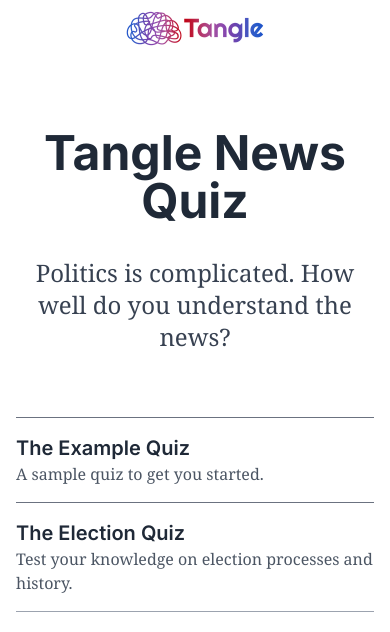
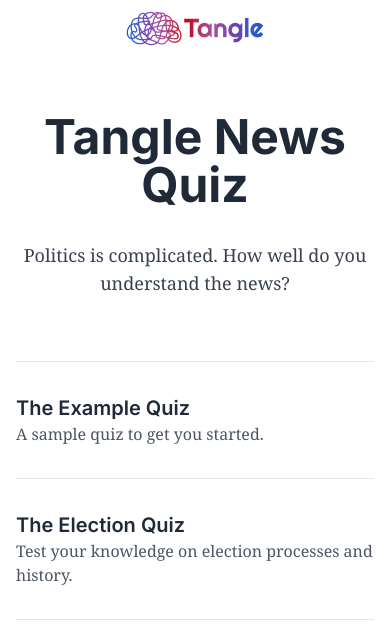
Before and after one commit to sjnaik02/tangle-quiz, a Next.js app: page / in a window 390 px wide. Shown: the top 632 px of the page. Built offline with nearby package versions, Linux system fonts and the light colour scheme.

Commit message:
minor animations

```diff
--- a/app/page.js
+++ b/app/page.js
@@ -12,18 +12,18 @@
 export default function Home() {
   return (
     <main
-      className={`min-h-screen flex flex-col ${inter.variable} font-sans max-w-4xl mx-auto px-4 py-12 relative`}
+      className={`flex min-h-screen flex-col ${inter.variable} relative mx-auto max-w-4xl px-4 py-8 font-sans`}
     >
-      <div className="text-center mb-12">
-        <h1 className="text-5xl md:text-8xl font-bold mb-8 text-gray-800">
+      <div className="mb-12 text-center">
+        <h1 className="mb-8 text-5xl font-bold text-gray-800 md:text-8xl">
           Tangle News Quiz
         </h1>
-        <h2 className="text-2xl md:text-2xl mb-4 text-gray-700 max-w-3xl mx-auto font-serif">
+        <h2 className="mx-auto mb-4 max-w-3xl font-serif text-lg text-gray-700 md:text-2xl">
           Politics is complicated. How well do you understand the news?
         </h2>
       </div>
 
-      <div className="last:border-b-gray-400 last:border-b">
+      <div className="last:border-b last:border-b-gray-200">
         <QuizLink
           title="The Example Quiz"
           description="A sample quiz to get you started."
@@ -42,9 +42,9 @@
 function QuizLink({ title, description, href }) {
   return (
     <Link href={href} className="block">
-      <div className="border-t-gray-500 border-t py-4">
+      <div className="border-t border-t-gray-200 py-8 transition-transform duration-200 hover:scale-105">
         <h2 className="text-xl font-semibold text-gray-800">{title}</h2>
-        <p className="text-gray-600 font-serif">{description}</p>
+        <p className="font-serif text-gray-600">{description}</p>
       </div>
     </Link>
   );
```
